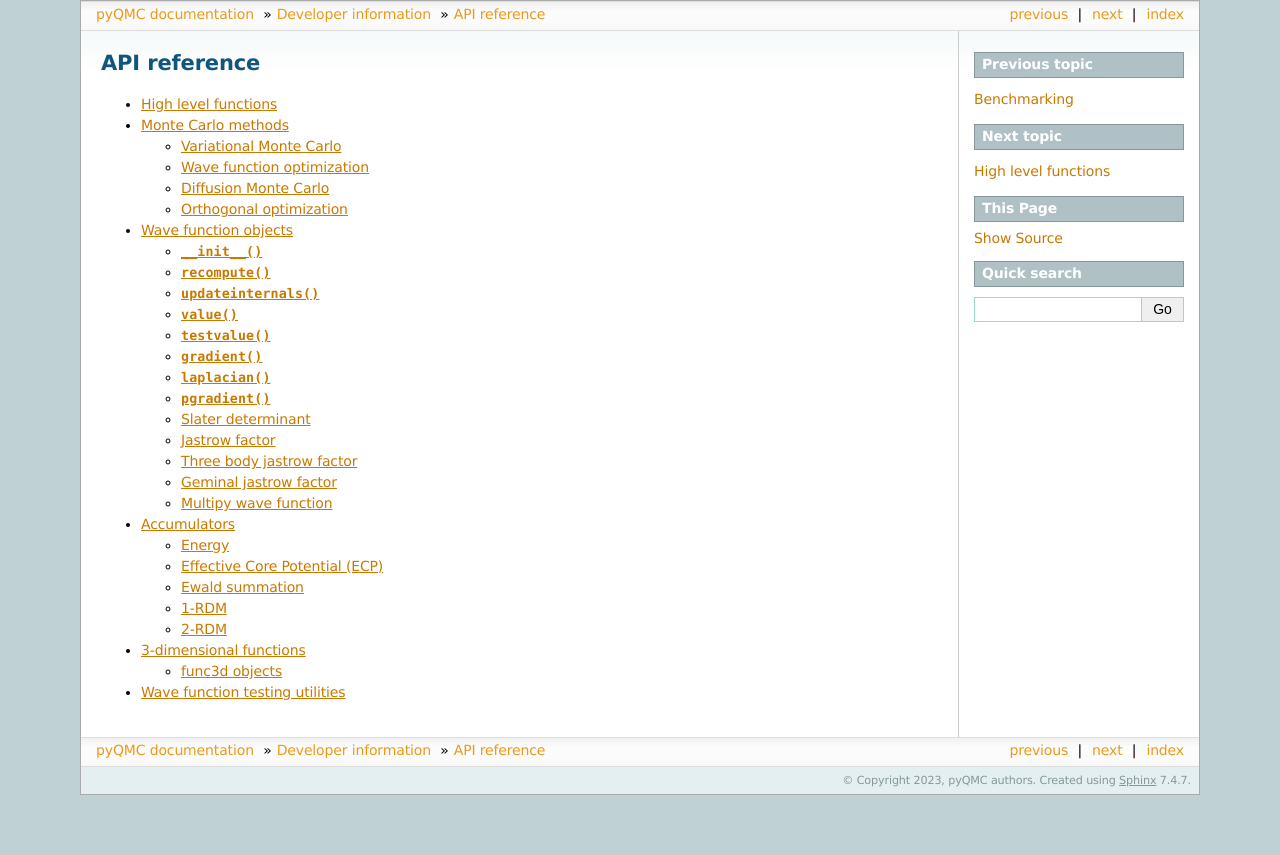
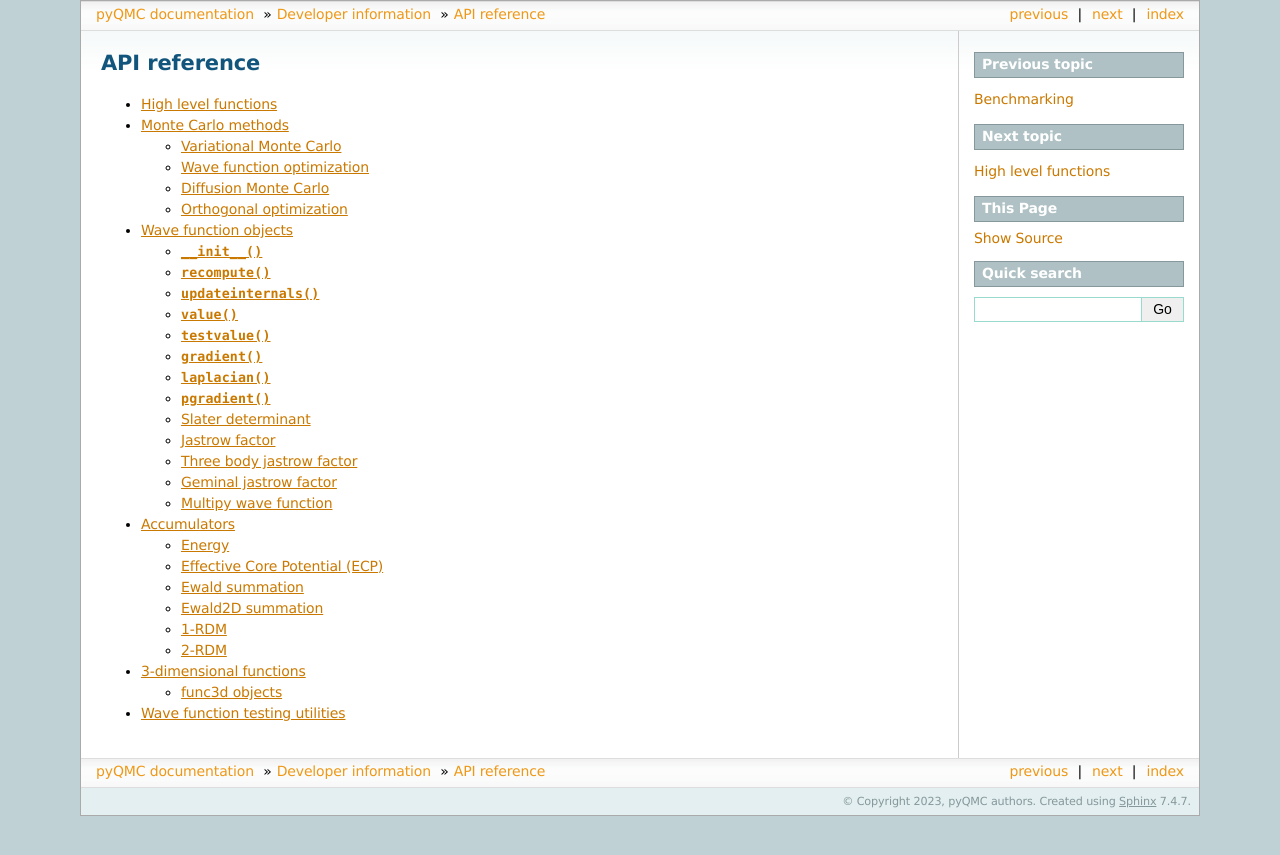
Before and after one commit to WagnerGroup/pyqmc, a Sphinx documentation site: the page built from doc/source/api_reference.rst, in a window 1280 px wide. Shown: the top 855 px of the page. Built offline with Sphinx 7.4.7, drawn with Linux system fonts in a browser that asks for light colours.

Commit message:
add accumulators.rst

```diff
--- a/doc/source/accumulators.rst
+++ b/doc/source/accumulators.rst
@@ -20,6 +20,11 @@ Ewald summation
 .. automodule:: pyqmc.ewald
    :members:
 
+Ewald2D summation
+=============================
+.. automodule:: pyqmc.ewald2d
+   :members:
+
 1-RDM
 =============================
 .. automodule:: pyqmc.obdm
```
